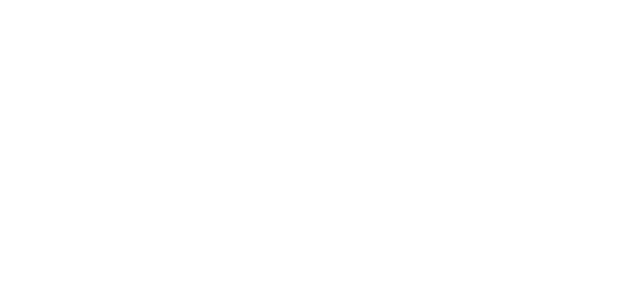
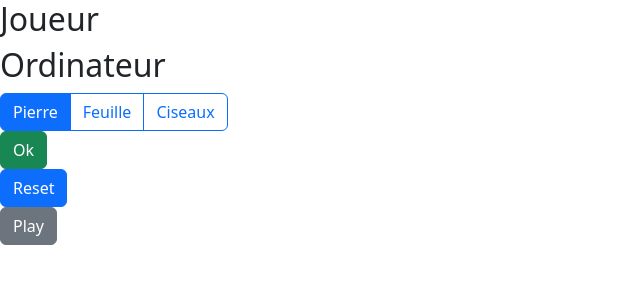
Before and after one commit to a2kad/PierreFeuilleCiseaux, a plain HTML site: page index.html in a window 1280 px wide. Shown: the whole page, without its empty margins (0-640 px from the left). Drawn offline with nearby package versions, Linux system fonts and the light colour scheme; files that its build step writes are made by us from their sources.

Commit message:
html fait

```diff
--- a/assets/css/style.css
+++ b/assets/css/style.css
@@ -0,0 +1,9 @@
+body {
+    box-sizing: border-box;
+    margin: 0;
+    padding: 0;
+}
+
+.btn .btn-secondary {
+    text-align: center;
+}
--- a/index.html
+++ b/index.html
@@ -4,10 +4,41 @@
     <meta charset="UTF-8">
     <meta http-equiv="X-UA-Compatible" content="IE=edge">
     <meta name="viewport" content="width=device-width, initial-scale=1.0">
+    <link href="https://cdn.jsdelivr.net/npm/bootstrap@5.3.0-alpha3/dist/css/bootstrap.min.css" rel="stylesheet"
+    integrity="sha384-KK94CHFLLe+nY2dmCWGMq91rCGa5gtU4mk92HdvYe+M/SXH301p5ILy+dN9+nJOZ" crossorigin="anonymous">
+    <link rel="stylesheet" href="style.css">
     <title>Jeu</title>
 </head>
 <body>
+    <main>
+        <div>
+           <h2 id="joueur">Joueur</h2>
+        </div>
+        <div>
+            <h2 id="ordinateur">Ordinateur</h2>
+        </div>
 
+        <div class="btn-group" role="group" aria-label="Basic radio toggle button group">
+            <input type="radio" class="btn-check" name="btnradio" id="btnradio1" autocomplete="off" checked>
+            <label class="btn btn-outline-primary" for="btnradio1">Pierre</label>
+
+            <input type="radio" class="btn-check" name="btnradio" id="btnradio2" autocomplete="off">
+            <label class="btn btn-outline-primary" for="btnradio2">Feuille</label>
+
+            <input type="radio" class="btn-check" name="btnradio" id="btnradio3" autocomplete="off">
+            <label class="btn btn-outline-primary" for="btnradio3">Ciseaux</label>
+          </div>
+        <div>
+            <button type="button" class="btn btn-success" id="verify">Ok</button>
+        </div>
+        <div>
+            <button type="button" class="btn btn-primary" id="reset">Reset</button>
+        </div>
+    </main>
+
+    <aside>
+        <button type="button" class="btn btn-secondary" id="play">Play</button>
+    </aside>
     <script src="assets/js/script.js"></script>
 </body>
 </html>
```
